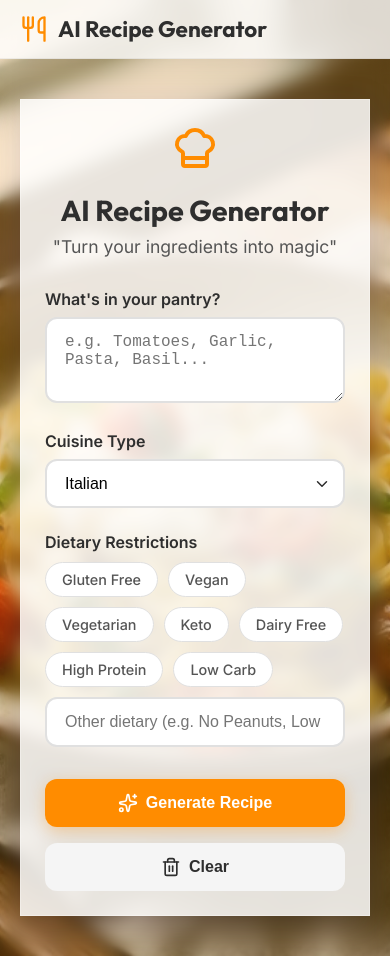
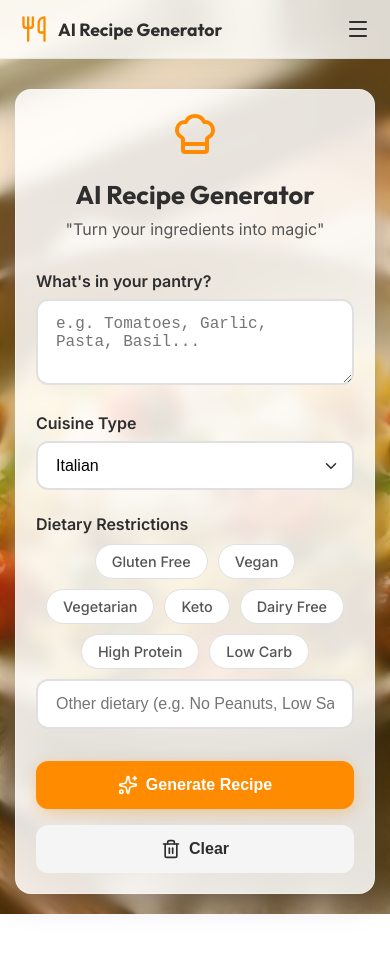
Before and after one commit to saisrirama/recipe-generator, a React (Create React App) app: page / in a window 390 px wide. After the commit the page ends 914 px from the top, so only its background shows below. Built offline with nearby package versions, Linux system fonts and the light colour scheme.

Commit message:
Compatible with mobile

```diff
--- a/src/App.css
+++ b/src/App.css
@@ -463,27 +463,140 @@ body {
   border-radius: 20px !important;
 }
 
-/* Mobile */
-@media (max-width: 600px) {
+/* Responsive Adjustments */
+
+/* Desktop & Large Screens */
+@media (min-width: 1025px) {
+  .mobile-menu-btn {
+    display: none;
+  }
+}
+
+/* Tablets (1024px and below) */
+@media (max-width: 1024px) {
   .glass-card {
-    padding: 24px;
-    border-radius: 0;
-    margin-top: 0;
+    max-width: 90%;
+    padding: 30px;
+  }
+
+  .header h1 {
+    font-size: 2.2rem;
+  }
+
+  .nav-links {
+    gap: 20px;
+  }
+}
+
+/* Mobile Devices (768px and below) */
+@media (max-width: 768px) {
+  .navbar {
+    padding: 15px 20px;
+  }
+
+  .mobile-menu-btn {
+    display: flex;
+    background: none;
+    border: none;
+    cursor: pointer;
+    color: var(--text-dark);
+    padding: 0;
+    z-index: 101;
+  }
+
+  .nav-links {
+    display: none;
+    position: fixed;
+    top: 0;
+    right: 0;
+    bottom: 0;
+    left: 0;
+    background: white;
+    flex-direction: column;
+    justify-content: center;
+    align-items: center;
+    gap: 40px;
+    z-index: 100;
+    padding: 100px 20px 20px;
+  }
+
+  .nav-links.mobile-open {
+    display: flex;
+  }
+
+  .nav-link-btn {
+    font-size: 1.5rem;
+  }
+
+  .content-wrapper {
+    padding: 20px 15px;
+  }
+
+  .glass-card {
+    max-width: 100%;
+    padding: 20px;
+    border-radius: 16px;
+    margin-top: 10px;
   }
 
   .header h1 {
     font-size: 1.8rem;
   }
 
+  .header p {
+    font-size: 1rem;
+  }
+
   .button-group {
     flex-direction: column;
   }
 
-  .navbar {
-    padding: 15px 20px;
+  .btn {
+    width: 100%;
   }
 
-  .nav-links {
-    display: none;
+  .chip-container {
+    justify-content: center;
+  }
+
+  .recipe-actions {
+    justify-content: center;
+    gap: 10px;
+  }
+
+  .action-btn {
+    width: 100%;
+    justify-content: center;
+  }
+
+  .favorite-item {
+    flex-direction: column;
+    align-items: flex-start;
+    gap: 15px;
+  }
+
+  .fav-actions {
+    width: 100%;
+    justify-content: flex-end;
+  }
+
+  .recipe-output.full-view {
+    padding: 20px !important;
   }
 }
+
+/* Small Mobile Devices (480px and below) */
+@media (max-width: 480px) {
+  .header h1 {
+    font-size: 1.6rem;
+  }
+
+  .nav-logo span {
+    font-size: 1.1rem;
+  }
+
+  .recipe-actions .action-btn {
+    font-size: 0.85rem;
+    padding: 8px 12px;
+  }
+}
--- a/src/App.js
+++ b/src/App.js
@@ -1,10 +1,18 @@
 import React, { useState } from 'react';
 import './App.css';
 import RecipeGenerator from './RecipeGenerator';
-import { Utensils } from 'lucide-react';
+import { Utensils, Menu, X } from 'lucide-react';
 
 function App() {
   const [activeTab, setActiveTab] = useState('generator');
+  const [isMenuOpen, setIsMenuOpen] = useState(false);
+
+  const toggleMenu = () => setIsMenuOpen(!isMenuOpen);
+
+  const handleNavClick = (tab) => {
+    setActiveTab(tab);
+    setIsMenuOpen(false);
+  };
 
   return (
     <div className="app-container">
@@ -13,16 +21,21 @@ function App() {
           <Utensils size={28} color="#FF8C00" />
           <span>AI Recipe Generator</span>
         </div>
-        <div className="nav-links">
+
+        <button className="mobile-menu-btn" onClick={toggleMenu}>
+          {isMenuOpen ? <X size={24} /> : <Menu size={24} />}
+        </button>
+
+        <div className={`nav-links ${isMenuOpen ? 'mobile-open' : ''}`}>
           <button
             className={`nav-link-btn ${activeTab === 'generator' ? 'active' : ''}`}
-            onClick={() => setActiveTab('generator')}
+            onClick={() => handleNavClick('generator')}
           >
             Recipe Generator
           </button>
           <button
             className={`nav-link-btn ${activeTab === 'favorites' ? 'active' : ''}`}
-            onClick={() => setActiveTab('favorites')}
+            onClick={() => handleNavClick('favorites')}
           >
             My Favorites
           </button>
```
